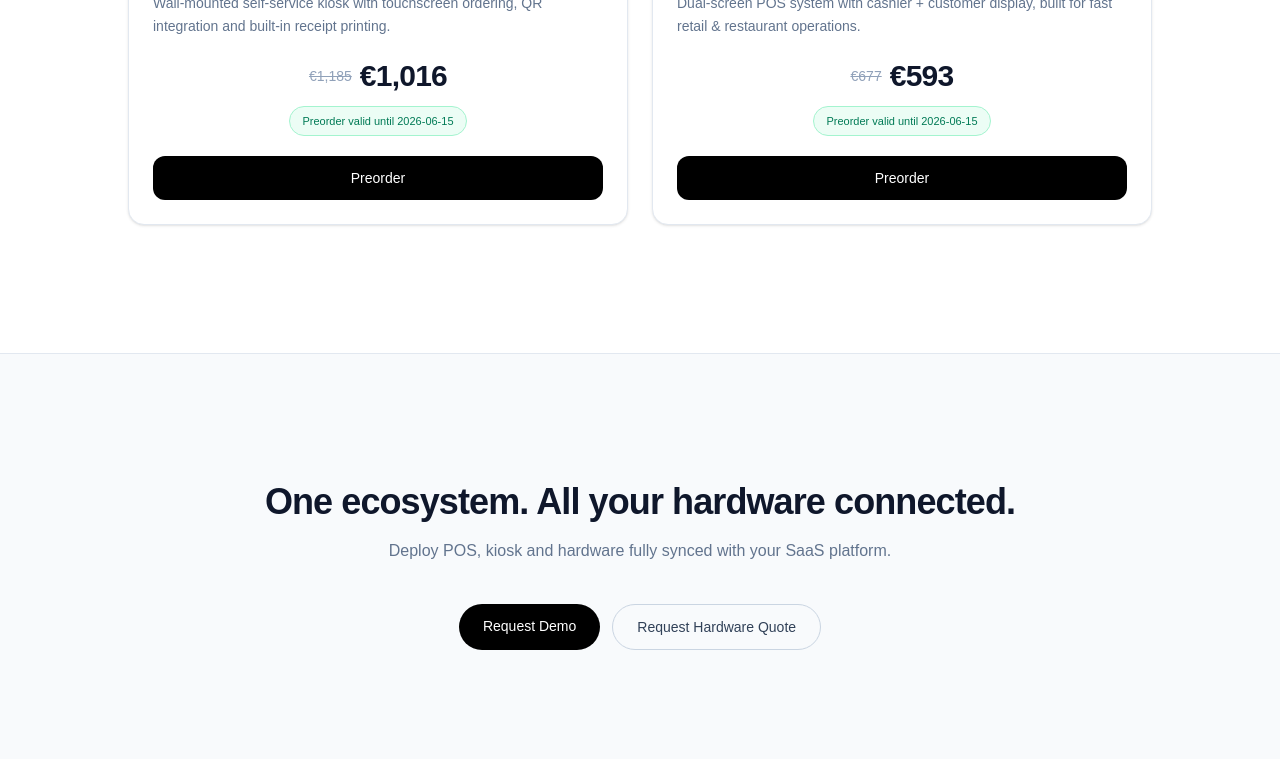
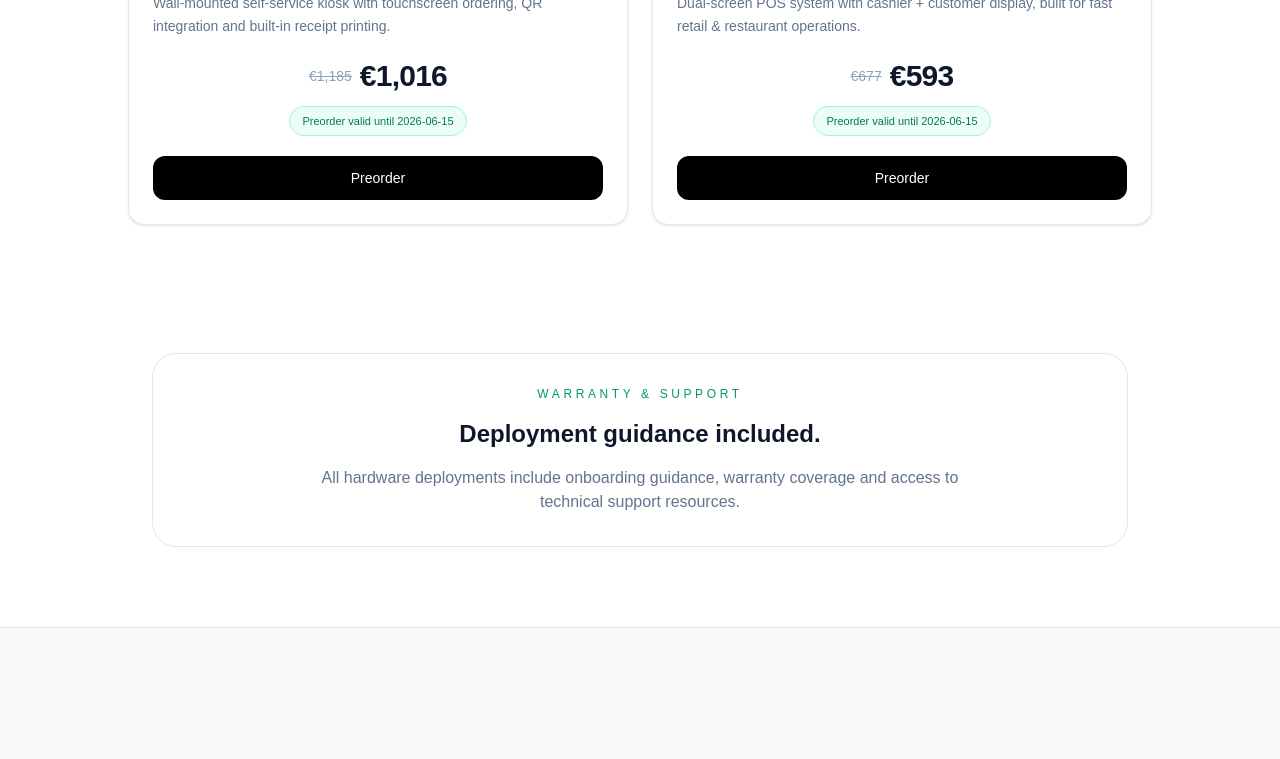
Before and after one commit to leonardapp/web, a Next.js app: page /hardware in a window 1280 px wide. Shown: the part 2000-2759 px from the top of the page. Built offline with nearby package versions, Linux system fonts and the light colour scheme.

Commit message:
Offers update

```diff
--- a/app/hardware/page.tsx
+++ b/app/hardware/page.tsx
@@ -230,6 +230,24 @@ export default function HardwarePage() {
         </div>
 
       </section>
+      <section className="max-w-5xl mx-auto px-6 pb-20">
+  <div className="rounded-3xl border border-slate-200 bg-white p-8 text-center">
+
+    <div className="text-xs uppercase tracking-[0.3em] text-emerald-600">
+      Warranty & Support
+    </div>
+
+    <h3 className="mt-4 text-2xl font-semibold">
+      Deployment guidance included.
+    </h3>
+
+    <p className="mt-4 text-slate-500 max-w-2xl mx-auto">
+      All hardware deployments include onboarding guidance,
+      warranty coverage and access to technical support resources.
+    </p>
+
+  </div>
+</section>
 
       {/* CTA */}
       <section className="py-24 sm:py-32 bg-slate-50 border-y border-slate-200 text-center px-6">
--- a/app/offers/page.tsx
+++ b/app/offers/page.tsx
@@ -55,16 +55,16 @@ export default function OffersPage() {
           </div>
 
           <h1 className="mt-6 max-w-4xl text-3xl font-semibold tracking-tight text-gray-900 sm:text-4xl lg:text-[56px]">
-  Get 2 Self-Service Kiosks
+  Special Offers for
   <span className="block mt-2 text-emerald-600">
-    + 12 Months FREE Software
+    Modern Business Operations
   </span>
 </h1>
 
           <p className="mt-6 max-w-3xl text-base text-gray-600 sm:text-lg">
-            Modernize your restaurant operations with self-service ordering,
-            POS integration and kitchen automation.
-          </p>
+  Explore limited-time offers on self-service kiosks, enterprise hardware
+  and innovative display solutions designed for modern business operations.
+</p>
 
           <div className="mt-8 flex flex-col gap-4 sm:flex-row sm:items-center">
             <Button href="/request-demo?type=proforma&offer=kiosk-bundle">
@@ -298,12 +298,12 @@ export default function OffersPage() {
       <section className="border-t border-gray-100 bg-gray-50">
         <div className="mx-auto max-w-7xl px-6 py-16 text-center sm:py-20">
           <h2 className="text-3xl font-bold text-gray-900 sm:text-4xl">
-            Reserve Before June 30
-          </h2>
+  Reserve Before June 30
+</h2>
 
-          <p className="mx-auto mt-6 max-w-2xl text-base text-gray-600 sm:text-lg">
-            Only a limited number of kiosk bundles are available.
-          </p>
+<p className="mx-auto mt-6 max-w-2xl text-base text-gray-600 sm:text-lg">
+  Limited-time offers available while stock and promotional inventory last.
+</p>
 
 
           <div className="mt-10">
```
